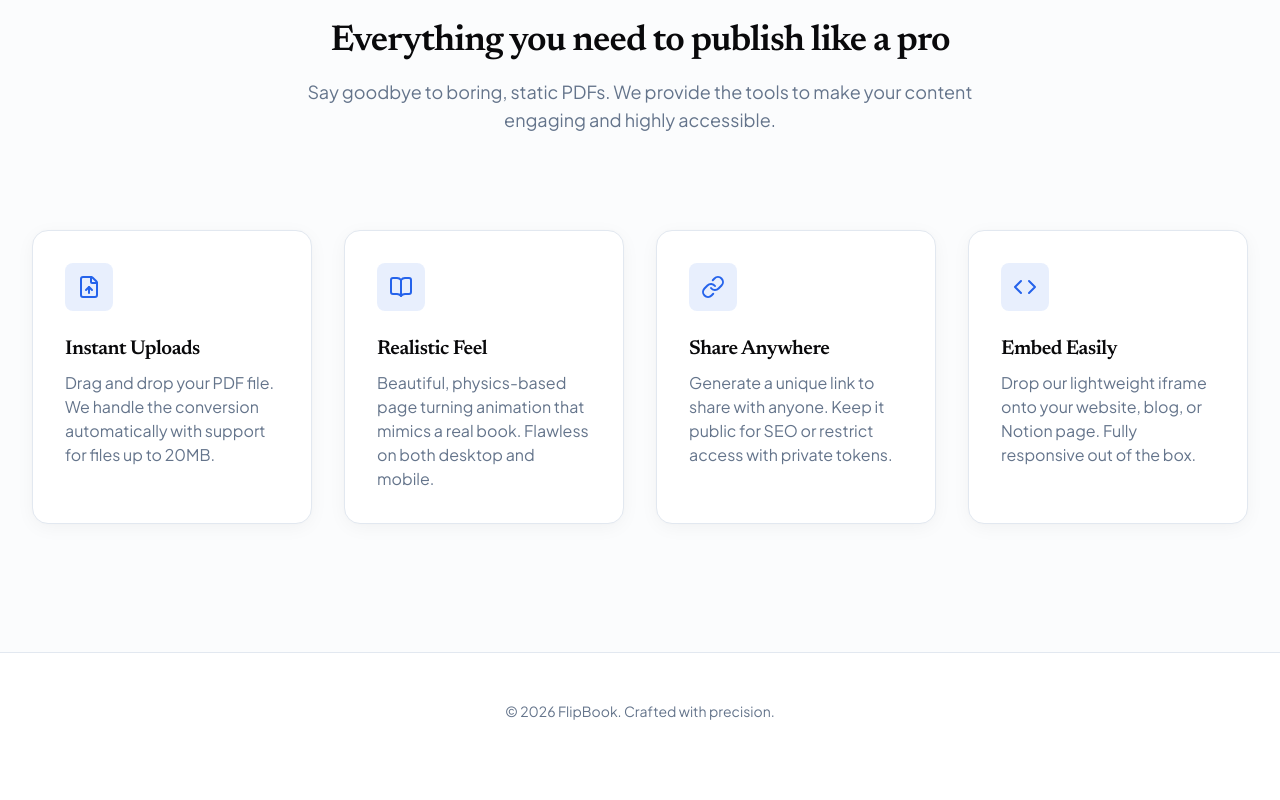
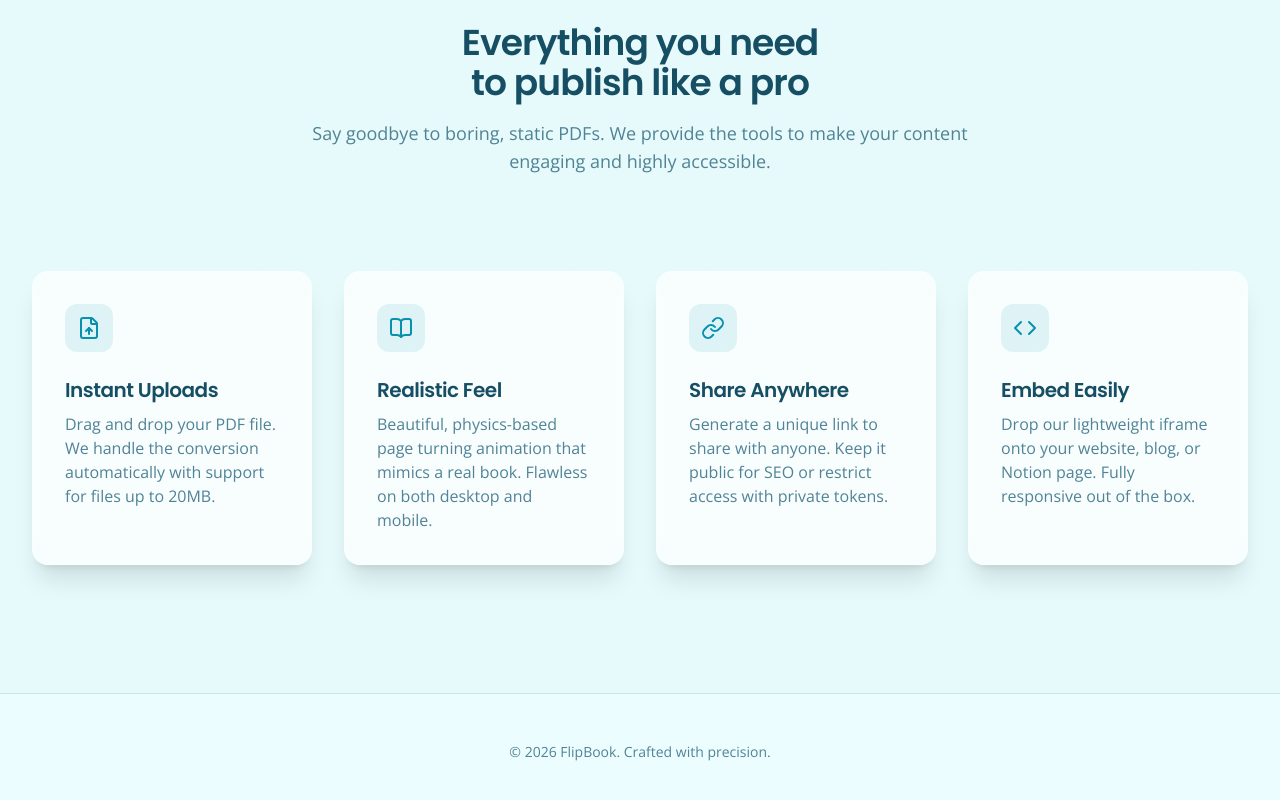
Before and after one commit to alleFarell/page-turn-flipbook, a React (Vite) app: page / in a window 1280 px wide. Shown: the part 884-1684 px from the top of the page. Before the commit the page ends 1653 px from the top, so only its background shows below. Built offline with nearby package versions, Linux system fonts and the light colour scheme; no server answers.

Commit message:
feat: Phase 1.5 - UI/UX Pro Max Redesign (Cyan/Teal theme, Glassmorphism, Poppins/OpenSans)

```diff
--- a/src/components/FlipbookCard.tsx
+++ b/src/components/FlipbookCard.tsx
@@ -87,7 +87,7 @@ export function FlipbookCard({ flipbook, onView, onDelete, onUpdate }: FlipbookC
 
   return (
     <>
-      <Card className="group overflow-hidden flex flex-col h-full transition-all hover:border-primary/50 editorial-shadow">
+      <Card className="glass-card group overflow-hidden flex flex-col h-full transition-all duration-300 hover:-translate-y-1 hover:shadow-2xl hover:border-primary/50">
         <div
           className="relative aspect-[16/10] w-full bg-muted flex items-center justify-center overflow-hidden cursor-pointer"
           onClick={() => flipbook.status === 'ready' && onView(flipbook.id)}
--- a/src/components/Navbar.tsx
+++ b/src/components/Navbar.tsx
@@ -20,7 +20,7 @@ export function Navbar() {
   };
 
   return (
-    <nav className="sticky top-0 z-50 w-full border-b bg-background/80 backdrop-blur-md" id="main-navbar" role="navigation" aria-label="Main navigation">
+    <nav className="sticky top-0 z-50 w-full glass-panel border-b-0" id="main-navbar" role="navigation" aria-label="Main navigation">
       <div className="max-w-7xl mx-auto flex h-16 items-center justify-between px-4 md:px-8">
         <Link to="/" className="flex items-center gap-2 transition-opacity hover:opacity-80">
           <BookOpen className="h-6 w-6 text-primary" />
--- a/src/index.css
+++ b/src/index.css
@@ -1,4 +1,4 @@
-@import url('https://fonts.googleapis.com/css2?family=Newsreader:opsz,wght@6..72,400;6..72,500;6..72,600&family=Plus+Jakarta+Sans:wght@400;500;600;700&display=swap');
+@import url('https://fonts.googleapis.com/css2?family=Open+Sans:wght@300;400;500;600;700&family=Poppins:wght@400;500;600;700&display=swap');
 
 @tailwind base;
 @tailwind components;
@@ -6,50 +6,50 @@
 
 @layer base {
   :root {
-    --background: 0 0% 100%;
-    --foreground: 240 10% 3.9%;
+    --background: 185 100% 96%;
+    --foreground: 196 64% 24%;
     --card: 0 0% 100%;
-    --card-foreground: 240 10% 3.9%;
+    --card-foreground: 196 64% 24%;
     --popover: 0 0% 100%;
-    --popover-foreground: 240 10% 3.9%;
-    --primary: 221.2 83.2% 53.3%;
-    --primary-foreground: 210 40% 98%;
-    --secondary: 210 40% 96.1%;
-    --secondary-foreground: 222.2 47.4% 11.2%;
-    --muted: 210 40% 96.1%;
-    --muted-foreground: 215.4 16.3% 46.9%;
-    --accent: 210 40% 96.1%;
-    --accent-foreground: 222.2 47.4% 11.2%;
+    --popover-foreground: 196 64% 24%;
+    --primary: 191 91% 36%;
+    --primary-foreground: 0 0% 100%;
+    --secondary: 188 86% 53%;
+    --secondary-foreground: 196 64% 24%;
+    --muted: 185 50% 90%;
+    --muted-foreground: 196 30% 45%;
+    --accent: 142 71% 45%;
+    --accent-foreground: 0 0% 100%;
     --destructive: 0 84.2% 60.2%;
-    --destructive-foreground: 210 40% 98%;
-    --border: 214.3 31.8% 91.4%;
-    --input: 214.3 31.8% 91.4%;
-    --ring: 221.2 83.2% 53.3%;
-    --radius: 0.5rem;
-    --font-sans: 'Plus Jakarta Sans', ui-sans-serif, system-ui, -apple-system, BlinkMacSystemFont, "Segoe UI", Roboto, "Helvetica Neue", Arial, "Noto Sans", sans-serif, "Apple Color Emoji", "Segoe UI Emoji", "Segoe UI Symbol", "Noto Color Emoji";
-    --font-heading: 'Newsreader', ui-serif, Georgia, Cambria, "Times New Roman", Times, serif;
+    --destructive-foreground: 0 0% 100%;
+    --border: 185 30% 85%;
+    --input: 185 30% 85%;
+    --ring: 191 91% 36%;
+    --radius: 0.75rem;
+    --font-sans: 'Open Sans', ui-sans-serif, system-ui, -apple-system, BlinkMacSystemFont, "Segoe UI", Roboto, "Helvetica Neue", Arial, "Noto Sans", sans-serif;
+    --font-heading: 'Poppins', ui-sans-serif, system-ui, -apple-system, BlinkMacSystemFont, "Segoe UI", Roboto, "Helvetica Neue", Arial, sans-serif;
   }
 
   .dark {
-    --background: 240 10% 3.9%;
-    --foreground: 0 0% 98%;
-    --card: 240 10% 3.9%;
-    --card-foreground: 0 0% 98%;
-    --popover: 240 10% 3.9%;
-    --popover-foreground: 0 0% 98%;
-    --primary: 217.2 91.2% 59.8%;
-    --primary-foreground: 222.2 47.4% 11.2%;
-    --secondary: 217.2 32.6% 17.5%;
-    --secondary-foreground: 210 40% 98%;
-    --muted: 217.2 32.6% 17.5%;
-    --muted-foreground: 215 20.2% 65.1%;
-    --accent: 217.2 32.6% 17.5%;
-    --accent-foreground: 210 40% 98%;
+    --background: 196 79% 15%;
+    --foreground: 185 100% 96%;
+    --card: 196 70% 20%;
+    --card-foreground: 185 100% 96%;
+    --popover: 196 70% 20%;
+    --popover-foreground: 185 100% 96%;
+    --primary: 188 86% 53%;
+    --primary-foreground: 196 79% 15%;
+    --secondary: 191 91% 36%;
+    --secondary-foreground: 185 100% 96%;
+    --muted: 196 50% 25%;
+    --muted-foreground: 185 30% 75%;
+    --accent: 142 71% 58%;
+    --accent-foreground: 196 79% 15%;
     --destructive: 0 62.8% 30.6%;
-    --destructive-foreground: 210 40% 98%;
-    --border: 217.2 32.6% 17.5%;
-    --input: 217.2 32.6% 17.5%;
-    --ring: 212.7 26.8% 83.9%;
+    --destructive-foreground: 0 0% 100%;
+    --border: 196 50% 25%;
+    --input: 196 50% 25%;
+    --ring: 188 86% 53%;
   }
 }
 
@@ -71,7 +71,11 @@
   }
 
   .glass-card {
-    @apply bg-white/70 backdrop-blur-md border border-white/20 shadow-lg dark:bg-black/70 dark:border-white/10;
+    @apply bg-white/70 backdrop-blur-xl border border-white/40 shadow-xl dark:bg-zinc-900/60 dark:border-white/10;
+  }
+
+  .glass-panel {
+    @apply bg-white/80 backdrop-blur-md border border-white/20 shadow-md dark:bg-zinc-900/80 dark:border-white/10;
   }
 
   .editorial-shadow {
--- a/src/pages/Dashboard.tsx
+++ b/src/pages/Dashboard.tsx
@@ -57,7 +57,7 @@ export function Dashboard() {
             ))}
           </div>
         ) : flipbooks.length === 0 ? (
-          <div className="flex flex-col items-center justify-center rounded-2xl border border-dashed p-12 text-center animate-fade-in-up">
+          <div className="flex flex-col items-center justify-center rounded-2xl border-2 border-dashed border-primary/20 glass-panel p-12 text-center animate-fade-in-up">
             <div className="flex h-20 w-20 items-center justify-center rounded-full bg-muted mb-6">
               <Library className="h-10 w-10 text-muted-foreground" />
             </div>
--- a/src/pages/Landing.tsx
+++ b/src/pages/Landing.tsx
@@ -17,7 +17,7 @@ export function Landing() {
         {/* Background decorative elements */}
         <div className="absolute inset-0 -z-10 bg-[radial-gradient(ellipse_80%_80%_at_50%_-20%,rgba(120,119,198,0.1),rgba(255,255,255,0))]"></div>
         <div className="absolute top-0 right-0 -z-10 translate-x-1/3 -translate-y-1/4 transform-gpu blur-3xl" aria-hidden="true">
-          <div className="aspect-[1097/845] w-[68.5625rem] bg-gradient-to-tr from-[#ff4694] to-[#776fff] opacity-10" style={{ clipPath: 'polygon(74.1% 44.1%, 100% 61.6%, 97.5% 26.9%, 85.5% 0.1%, 80.7% 2%, 72.5% 32.5%, 60.2% 62.4%, 52.4% 68.1%, 47.5% 58.3%, 45.2% 34.5%, 27.5% 76.7%, 0.1% 64.9%, 17.9% 100%, 27.6% 76.8%, 76.1% 97.7%, 74.1% 44.1%)' }}></div>
+          <div className="aspect-[1097/845] w-[68.5625rem] bg-gradient-to-tr from-[#0891B2] to-[#22D3EE] opacity-20" style={{ clipPath: 'polygon(74.1% 44.1%, 100% 61.6%, 97.5% 26.9%, 85.5% 0.1%, 80.7% 2%, 72.5% 32.5%, 60.2% 62.4%, 52.4% 68.1%, 47.5% 58.3%, 45.2% 34.5%, 27.5% 76.7%, 0.1% 64.9%, 17.9% 100%, 27.6% 76.8%, 76.1% 97.7%, 74.1% 44.1%)' }}></div>
         </div>
 
         <div className="mx-auto max-w-7xl px-4 sm:px-6 lg:px-8 text-center">
@@ -57,7 +57,7 @@ export function Landing() {
           <div className="mx-auto mt-16 max-w-2xl sm:mt-20 lg:mt-24 lg:max-w-none">
             <div className="grid max-w-xl grid-cols-1 gap-x-8 gap-y-16 lg:max-w-none lg:grid-cols-4">
 
-              <div className="flex flex-col bg-card p-8 rounded-2xl border editorial-shadow transition-all hover:-translate-y-1 hover:border-primary/50">
+              <div className="flex flex-col glass-card p-8 rounded-2xl transition-all duration-300 hover:-translate-y-1 hover:shadow-2xl hover:border-primary/50">
                 <div className="mb-6 flex h-12 w-12 items-center justify-center rounded-lg bg-primary/10">
                   <FileUp className="h-6 w-6 text-primary" />
                 </div>
@@ -67,7 +67,7 @@ export function Landing() {
                 </p>
               </div>
 
-              <div className="flex flex-col bg-card p-8 rounded-2xl border editorial-shadow transition-all hover:-translate-y-1 hover:border-primary/50">
+              <div className="flex flex-col glass-card p-8 rounded-2xl transition-all duration-300 hover:-translate-y-1 hover:shadow-2xl hover:border-primary/50">
                 <div className="mb-6 flex h-12 w-12 items-center justify-center rounded-lg bg-primary/10">
                   <BookOpen className="h-6 w-6 text-primary" />
                 </div>
@@ -77,7 +77,7 @@ export function Landing() {
                 </p>
               </div>
 
-              <div className="flex flex-col bg-card p-8 rounded-2xl border editorial-shadow transition-all hover:-translate-y-1 hover:border-primary/50">
+              <div className="flex flex-col glass-card p-8 rounded-2xl transition-all duration-300 hover:-translate-y-1 hover:shadow-2xl hover:border-primary/50">
                 <div className="mb-6 flex h-12 w-12 items-center justify-center rounded-lg bg-primary/10">
                   <LinkIcon className="h-6 w-6 text-primary" />
                 </div>
@@ -87,7 +87,7 @@ export function Landing() {
                 </p>
               </div>
 
-              <div className="flex flex-col bg-card p-8 rounded-2xl border editorial-shadow transition-all hover:-translate-y-1 hover:border-primary/50">
+              <div className="flex flex-col glass-card p-8 rounded-2xl transition-all duration-300 hover:-translate-y-1 hover:shadow-2xl hover:border-primary/50">
                 <div className="mb-6 flex h-12 w-12 items-center justify-center rounded-lg bg-primary/10">
                   <Code className="h-6 w-6 text-primary" />
                 </div>
--- a/src/pages/Viewer.tsx
+++ b/src/pages/Viewer.tsx
@@ -89,7 +89,7 @@ export function Viewer() {
   return (
     <div className="flex min-h-screen flex-col bg-zinc-950 text-zinc-100 overflow-hidden">
       <a href="#viewer-content" className="skip-to-content">Skip to content</a>
-      <header className="flex h-14 items-center justify-between px-4 sm:px-6 bg-zinc-900/50 backdrop-blur-md border-b border-zinc-800/50 z-10 relative">
+      <header className="flex h-14 items-center justify-between px-4 sm:px-6 bg-zinc-900/60 backdrop-blur-xl border-b border-white/10 z-10 relative shadow-md">
         <div className="flex items-center gap-4">
           {isOwner && (
             <Button variant="ghost" size="sm" asChild className="text-zinc-400 hover:text-zinc-100 hover:bg-zinc-800/50 -ml-2 hidden sm:flex">
```
Also changed, not shown: .project/design-audit.md, .project/progress.md, .project/ui-ux-pro-max-system.md (added), public/logo.png (added).
